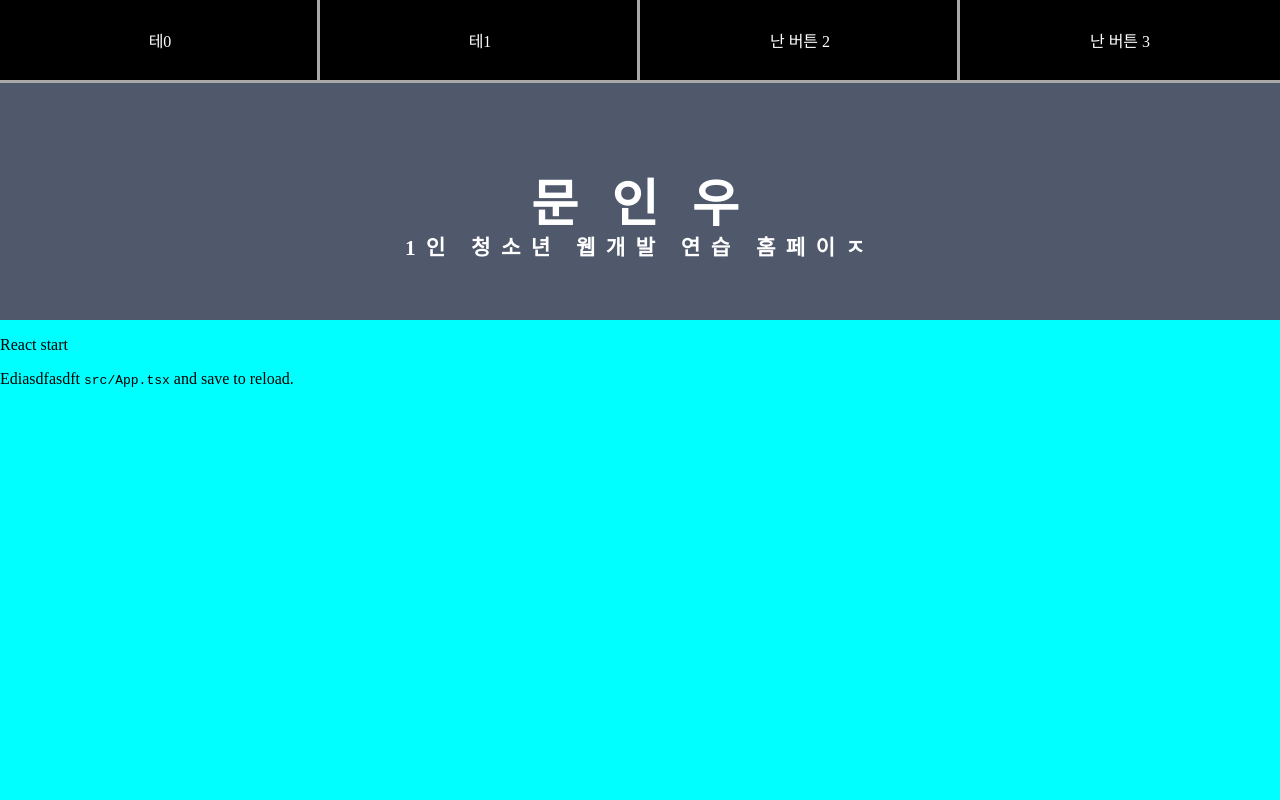
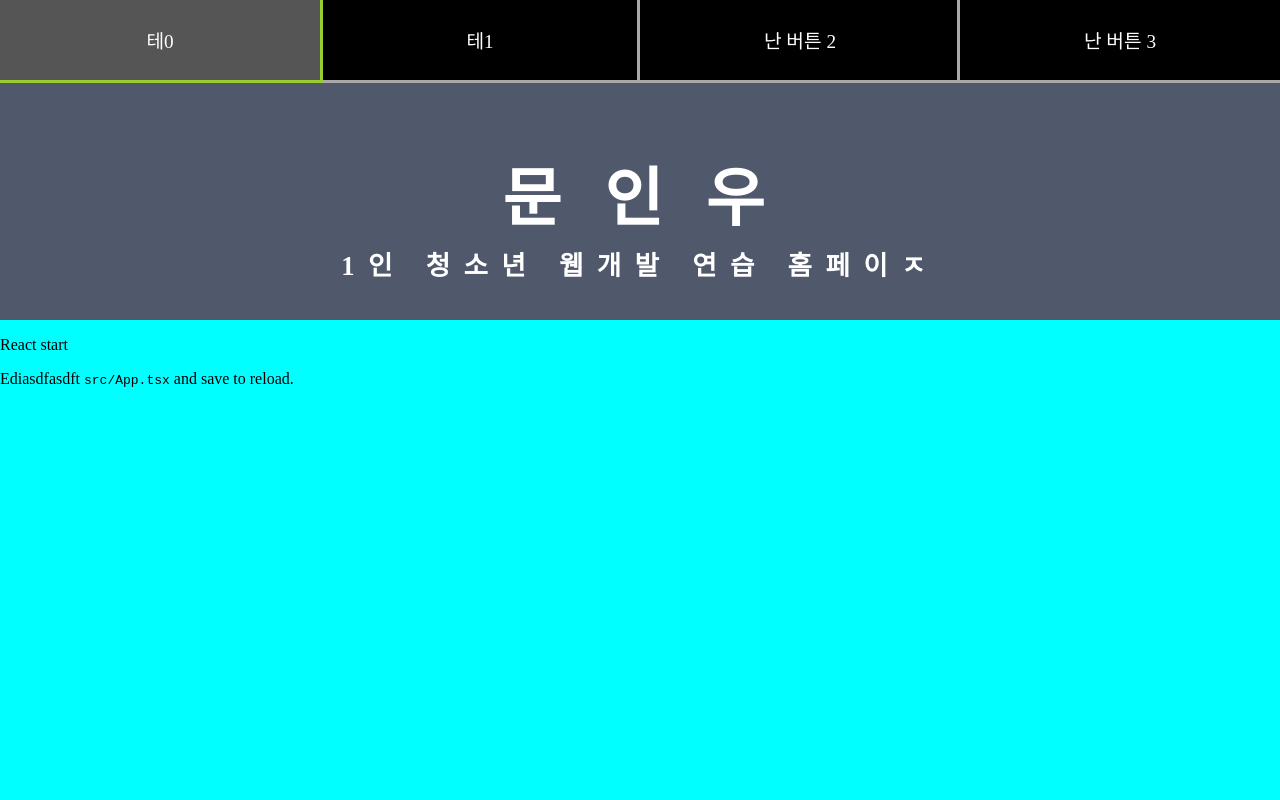
Before and after one commit to modabada/ReactWeb, a React (Create React App) app: page / in a window 1280 px wide. Shown: the top 800 px of the page. Built offline with nearby package versions, Linux system fonts and the light colour scheme; a web font is replaced by a local one.

Commit message:
호버이벤트, 사이즈, 대강 조절

```diff
--- a/src/MenuBar.css
+++ b/src/MenuBar.css
@@ -13,15 +13,18 @@
     z-index: 1;
     background-color: violet;
     justify-content: space-around;
+    font-size: 1.5vw;
 }
 
-.Btn {
-    cursor: pointer;
+.Btn{
+    /*cursor: pointer;*/
     color: white;
     background-color: black;
+    transition: background-color, 0.5s;
     outline-color: darkgray;
     outline-width: 1%;
     outline-style: solid;
+    pointer-events: 100vw;
     width: 25%; /* 100% / MenuBar.tsx.cnt */
     height: 100%;
     display: flex;
@@ -30,3 +33,8 @@
     margin-top: auto;
     margin-bottom: auto;
 }
+.Btn:hover{
+    background-color: #555555;
+    outline-color: yellowgreen;
+    z-index: 2;
+}
--- a/src/MenuBar.tsx
+++ b/src/MenuBar.tsx
@@ -19,11 +19,12 @@ function test1(e: number) {
 function Section(prop: any) {
     switch(prop.index) {
         case 0:
-            return(<div className="Btn" onClick={e => test1(prop.index)}>테0</div>);
+            const event = () => {};
+            return(<div className="Btn" draggable>테0</div>);
         case 1:
-            return(<div className="Btn" onClick={e => test1(prop.index)}>테1</div>);
+            return(<div className="Btn" draggable onClick={e => test1(prop.index)}>테1</div>);
         default:
-            return(<div className="Btn" onClick={e => test1(prop.index)}>난 버튼 {prop.index}</div>);
+            return(<div className="Btn" draggable onClick={e => test1(prop.index)}>난 버튼 {prop.index}</div>);
     }
 }
 
--- a/src/Title.css
+++ b/src/Title.css
@@ -8,24 +8,24 @@
     margin-top: 10vh;
     cursor: default;
     height: 30vh;
-    width: 100vw;
+    width: 100%;
     position: relative;
     display: flex;
     justify-content: center;
     background-color: #50586C;
     color: white;
-    font-size: 2vw;
-    letter-spacing: 0.8vw;
+    font-size: 24pt;
+    letter-spacing: 10pt;
     font-family: 'NanumGarMae';
 
 }
 
 .MainTitle {
     position: absolute;
-    align-self: center;
+    top: 10%;
 }
 
 .SubTitle {
     position: absolute;
-    bottom: 10%;
+    top: 50%;
 }
```
